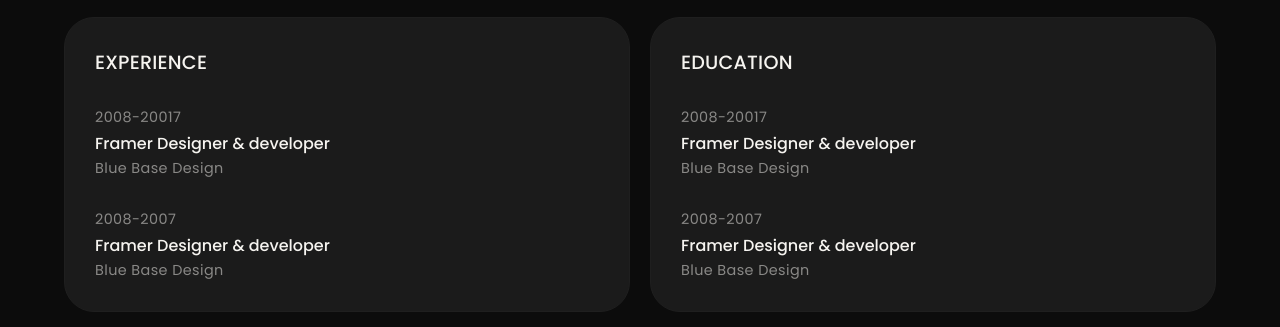
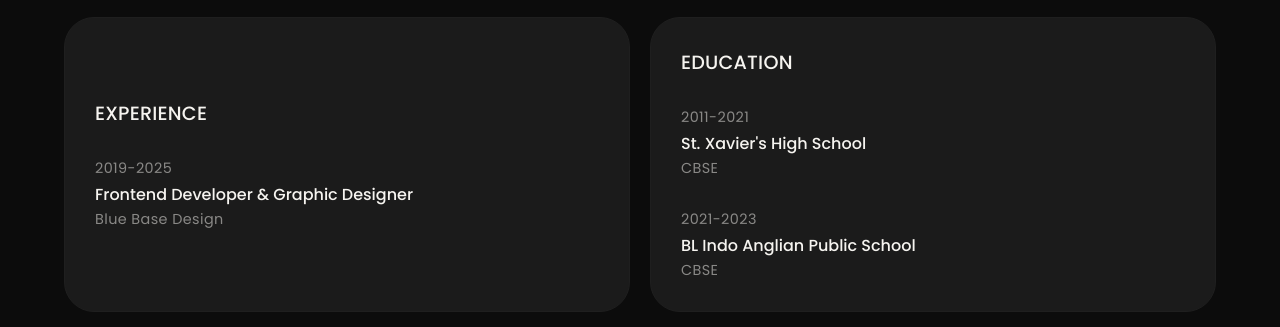
Before and after one commit to Aryan-jr-07/index, a plain HTML site: page about.htm in a window 1280 px wide. Shown: the part 473-800 px from the top of the page. Drawn offline with Linux system fonts and the light colour scheme.

Commit message:
Update about.htm

```diff
--- a/about.htm
+++ b/about.htm
@@ -61,28 +61,28 @@
         <div class="edu-grid box-grid bg-gredient">
             <h3>Experience</h3>
             <div class="edu-box">
-                <span>2008-20017</span>
+                <span>2019-2025</span>
+                <strong>Frontend Developer & Graphic Designer</strong>
+                <span>Blue Base Design</span>
+            </div>
+            <!-- <div class="edu-box">
+                <span>2024-2028</span>
                 <strong>Framer Designer & developer</strong>
                 <span>Blue Base Design</span>
-            </div>
-            <div class="edu-box">
-                <span>2008-2007</span>
-                <strong>Framer Designer & developer</strong>
-                <span>Blue Base Design</span>
-            </div>
+            </div> -->
         </div>
 
         <div class="edu-grid box-grid bg-gredient">
             <h3>Education</h3>
             <div class="edu-box">
-                <span>2008-20017</span>
-                <strong>Framer Designer & developer</strong>
-                <span>Blue Base Design</span>
+                <span>2011-2021</span>
+                <strong>St. Xavier's High School</strong>
+                <span>CBSE</span>
             </div>
             <div class="edu-box">
-                <span>2008-2007</span>
-                <strong>Framer Designer & developer</strong>
-                <span>Blue Base Design</span>
+                <span>2021-2023</span>
+                <strong>BL Indo Anglian Public School</strong>
+                <span>CBSE</span>
             </div>
         </div>
     </div>
```
